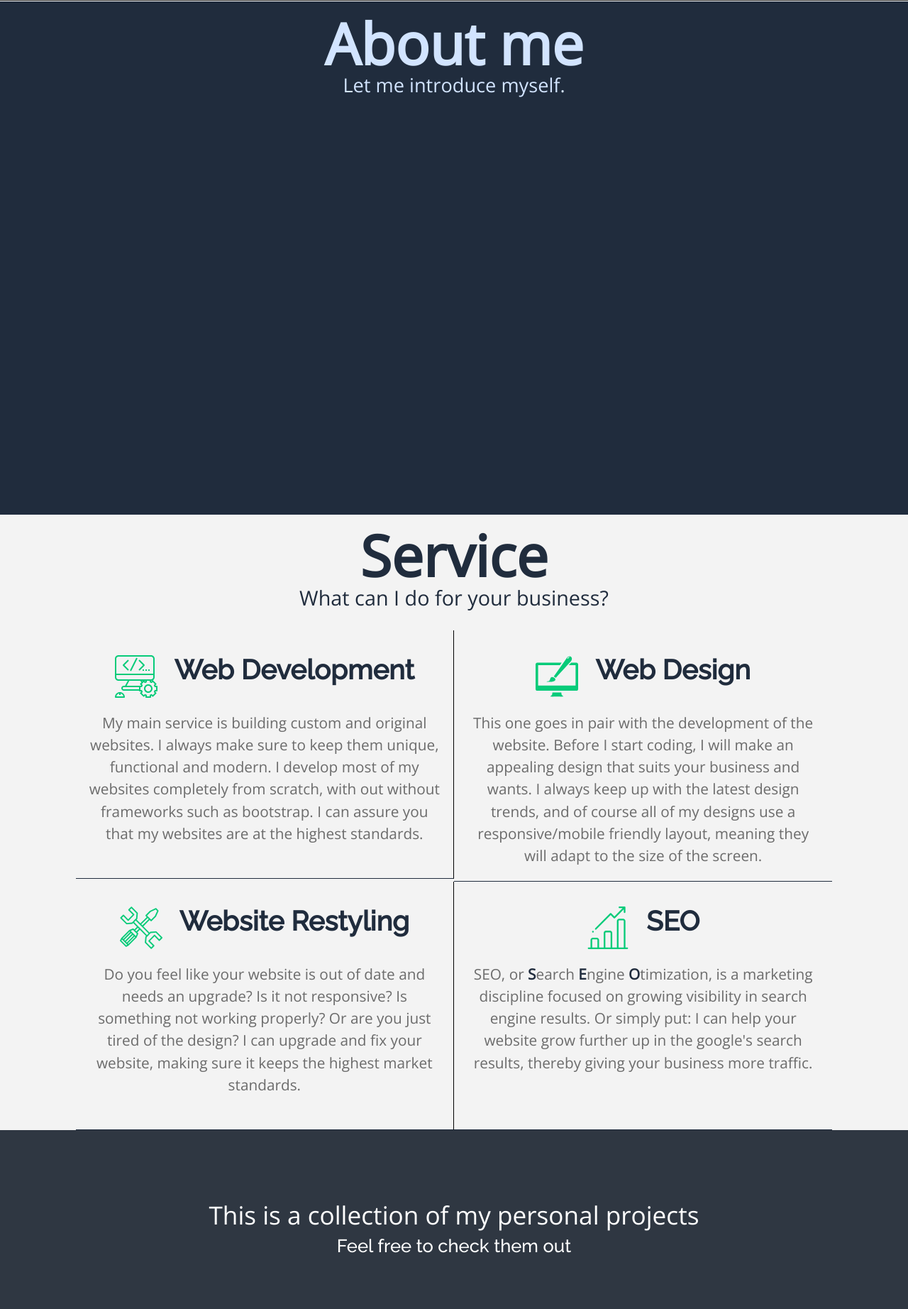
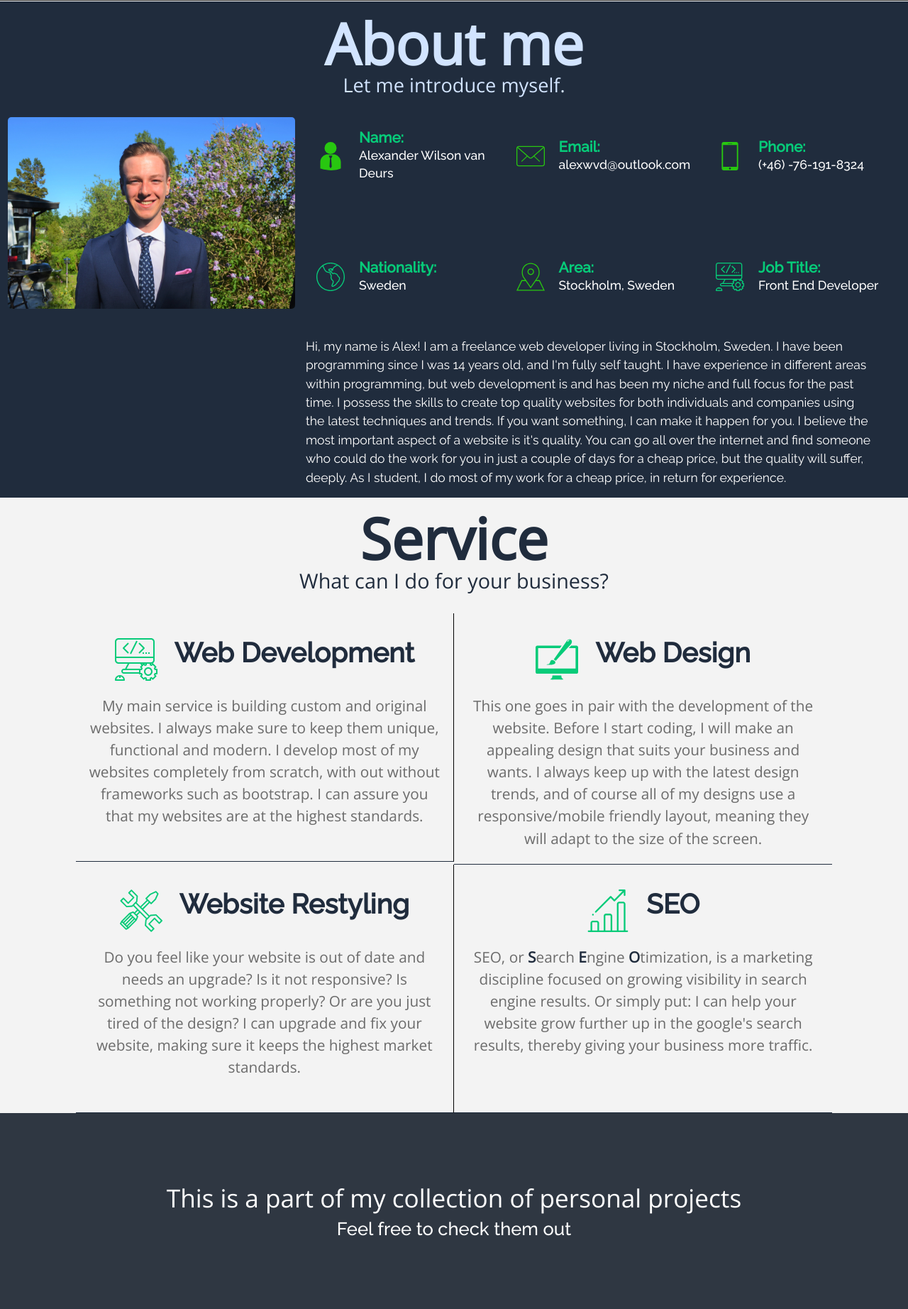
Before and after one commit to vanDeurs/portfolio, a PHP site: page / in a window 1280 px wide. Shown: the part 799-2643 px from the top of the page at 71% size. Run offline with PHP 8.4, Linux system fonts and the light colour scheme; some libraries are stand-ins or nearby versions; some web fonts are replaced.

Commit message:
just do it

```diff
--- a/index.html
+++ b/index.html
@@ -163,7 +163,7 @@
                                     </div>
                                 </div>
                                 <div id="slide" class="about-block slide-in">
-                                    <p>Hi, my name is Alex! I am a freelance web developer living in Stockholm, Sweden. I have been programming since I was 14 years old, and I'm fully self taught. I have experience in different areas within programming, but web development is and has been my niche and full focus for the past years. I possess the skills to create top quality, professional websites for both individuals and companies using the latest techniques and trends. If you want something, I can make it happen for you. You can go all over the internet and find someone who could do the work for you in just a couple of days for a cheap price, but the quality will suffer, deeply. And that is the most important aspect of a website, it's quality. As I student, I do most of my work for a cheap price, in return for experience</p>
+                                    <p>Hi, my name is Alex! I am a freelance web developer living in Stockholm, Sweden. I have been programming since I was 14 years old, and I'm fully self taught. I have experience in different areas within programming, but web development is and has been my niche and full focus for the past time. I possess the skills to create top quality websites for both individuals and companies using the latest techniques and trends. If you want something, I can make it happen for you. I believe the most important aspect of a website is it's quality. You can go all over the internet and find someone who could do the work for you in just a couple of days for a cheap price, but the quality will suffer, deeply. As I student, I do most of my work for a cheap price, in return for experience.</p>
                                 </div>
                             </div>
                             </div>
@@ -218,7 +218,7 @@
             <div class="row">
                 <div class="col-xs-12 portfolio-title">
                     <div class="title-text">
-                        <h1>This is a collection of my personal projects</h1>
+                        <h1>This is a part of my collection of personal projects</h1>
                         <h3>Feel free to check them out</h3>
                     </div>
 
--- a/resources/css/style.css
+++ b/resources/css/style.css
@@ -344,27 +344,6 @@
     .mouse {
         display: none;
     }
-}
-
-
-/* SLIDE IN */
-
-.slide-in {
-    opacity: 0;
-    -webkit-transform: translateY(10%) translateZ(0);
-    -moz-transform: translateY(10%) translateZ(0);
-    transform: translateY(10%) translateZ(0);
-    -webkit-transition: -webkit-transform 0.85s ease-out, opacity 0.85s ease;
-    -moz-transition: -moz-transform 0.85s ease-out, opacity 0.85s ease;
-    -o-transition: -o-transform 0.85s ease-out, opacity 0.85s ease;
-    transition: transform 0.85s ease-out, opacity 0.85s ease;
-}
-
-.feature-display {
-    opacity: 1;
-    -webkit-transform: translateY(0) translateZ(0);
-    -moz-transform: translateY(0) translateZ(0);
-    transform: translateY(0) translateZ(0);
 }
 
 /* MEDIA QUERIES */
```
Also changed, not shown: resources/js/main.js (+0 -10 lines).
